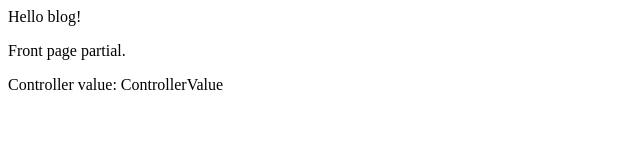
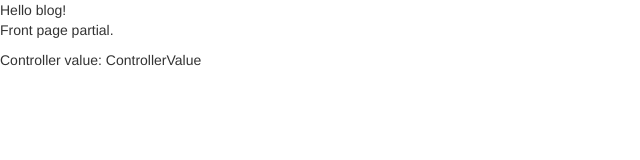
Before and after one commit to practicingprogramming/blog, a website: page public/index.html in a window 1280 px wide. Shown: the whole page, without its empty margins (0-640 px from the left). Drawn offline with nearby package versions, Linux system fonts and the light colour scheme; some packages are replaced by stand-ins of ours; files whose address does not match are found by name.

Commit message:
Include bootstrap

```diff
--- a/public/index.html
+++ b/public/index.html
@@ -3,10 +3,13 @@
 <head>
   <script type="text/javascript" src="//ajax.googleapis.com/ajax/libs/angularjs/1.5.0-rc.0/angular.min.js"></script>
   <script type="text/javascript" src="//ajax.googleapis.com/ajax/libs/angularjs/1.5.0-rc.0/angular-route.min.js"></script>
+  <script src="https://maxcdn.bootstrapcdn.com/bootstrap/3.3.6/js/bootstrap.min.js" integrity="sha384-0mSbJDEHialfmuBBQP6A4Qrprq5OVfW37PRR3j5ELqxss1yVqOtnepnHVP9aJ7xS" crossorigin="anonymous"></script>
   <script type="text/javascript" src="app.js"></script>
   <script type="text/javascript" src="controllers/frontPageController.js"></script>
   <script type="text/javascript" src="controllers/postController.js"></script>
   <script type="text/javascript" src="services/postService.js"></script>
+  <link rel="stylesheet" href="https://maxcdn.bootstrapcdn.com/bootstrap/3.3.6/css/bootstrap.min.css" integrity="sha384-1q8mTJOASx8j1Au+a5WDVnPi2lkFfwwEAa8hDDdjZlpLegxhjVME1fgjWPGmkzs7" crossorigin="anonymous">
+  <link rel="stylesheet" href="https://maxcdn.bootstrapcdn.com/bootstrap/3.3.6/css/bootstrap-theme.min.css" integrity="sha384-fLW2N01lMqjakBkx3l/M9EahuwpSfeNvV63J5ezn3uZzapT0u7EYsXMjQV+0En5r" crossorigin="anonymous">
 </head>
 <body>
 Hello blog!
```
